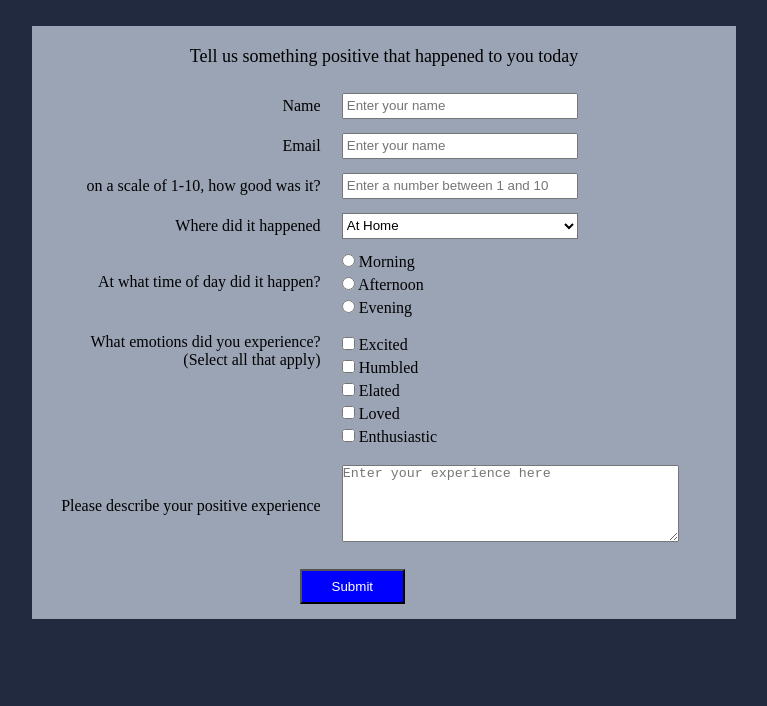
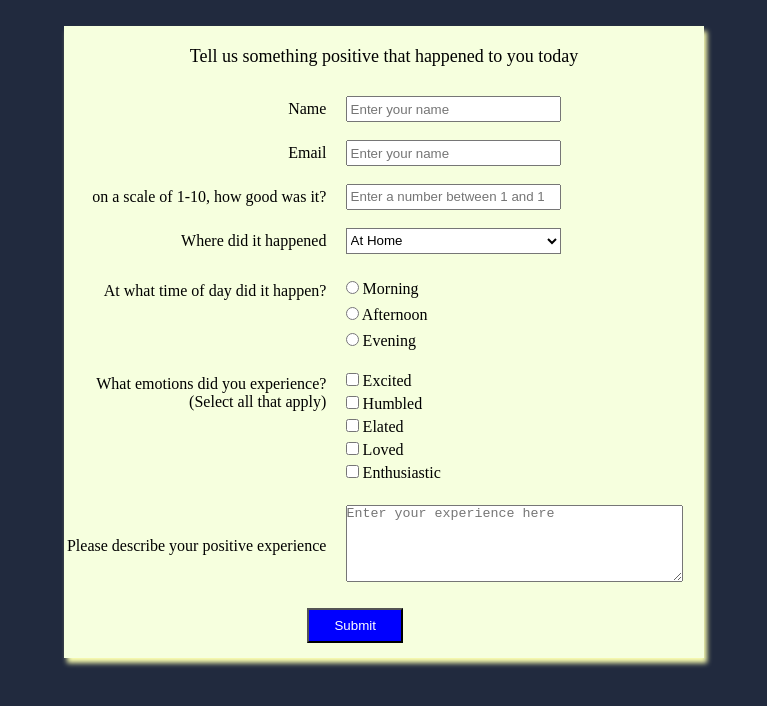
Before and after one commit to sn-j/htmlform, a plain HTML site: page index.html in a window 1280 px wide. Shown: the whole page, without its empty margins (256-1023 px from the left). Drawn offline with Linux system fonts and the light colour scheme.

Commit message:
css changed

```diff
--- a/styles1.css
+++ b/styles1.css
@@ -9,12 +9,14 @@ body {
 }
 
 form {
-  background-color: #9BA4B5;
-  width: 55%;
+  background-color: #F6FFDE;
+  width: 50%;
   margin-left: auto;
   margin-right: auto;
   margin-top: 2%;
+  margin-bottom: 3%;
   padding-bottom: 10px;
+  box-shadow: 3px 5px 5px #FCFFB2;
 }
 
 form>p {
@@ -34,10 +36,12 @@ form>p {
 .fix .left {
   width: 41%;
   text-align: right;
+  margin-top: 5px;
 }
 
 .fix .right {
   width: 56%;
+  margin-top: 5px;
 }
 
 .input-name input {
@@ -65,7 +69,7 @@ form>p {
 }
 
 .p-radiobtn p {
-  margin-top: -4%;
+  margin-top: -12%;
 }
 
 .p-checkbox p {
@@ -79,6 +83,7 @@ form>p {
 
 .ratiobtns div {
   margin-bottom: 5px;
+  margin-top: 8px;
 }
 
 .checkboxes div {
```
